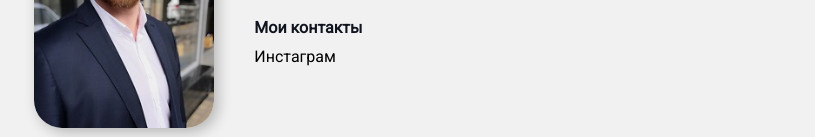
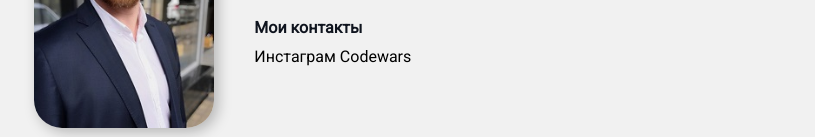
Before and after one commit to VladimirSolowview/CSS-CV, a plain HTML site: page index.html in a window 1280 px wide. Shown: the part 160-297 px from the top of the page, without its empty margins (231-1046 px from the left). Drawn offline with Linux system fonts and the light colour scheme.

Commit message:
Update index.html

```diff
--- a/index.html
+++ b/index.html
@@ -16,6 +16,7 @@
                 <p>Увлекаюсь BJJ и JS</p>
                 <h4>Мои контакты</h4>
                 <a href="https://instagram.com/vsolowview" target="_blank">Инстаграм</a>
+                <a href="https://www.codewars.com/users/VSolowview" target="_blank">Codewars</a>
             </div>
         </div>
         <div class="card bg-yellow">
```
